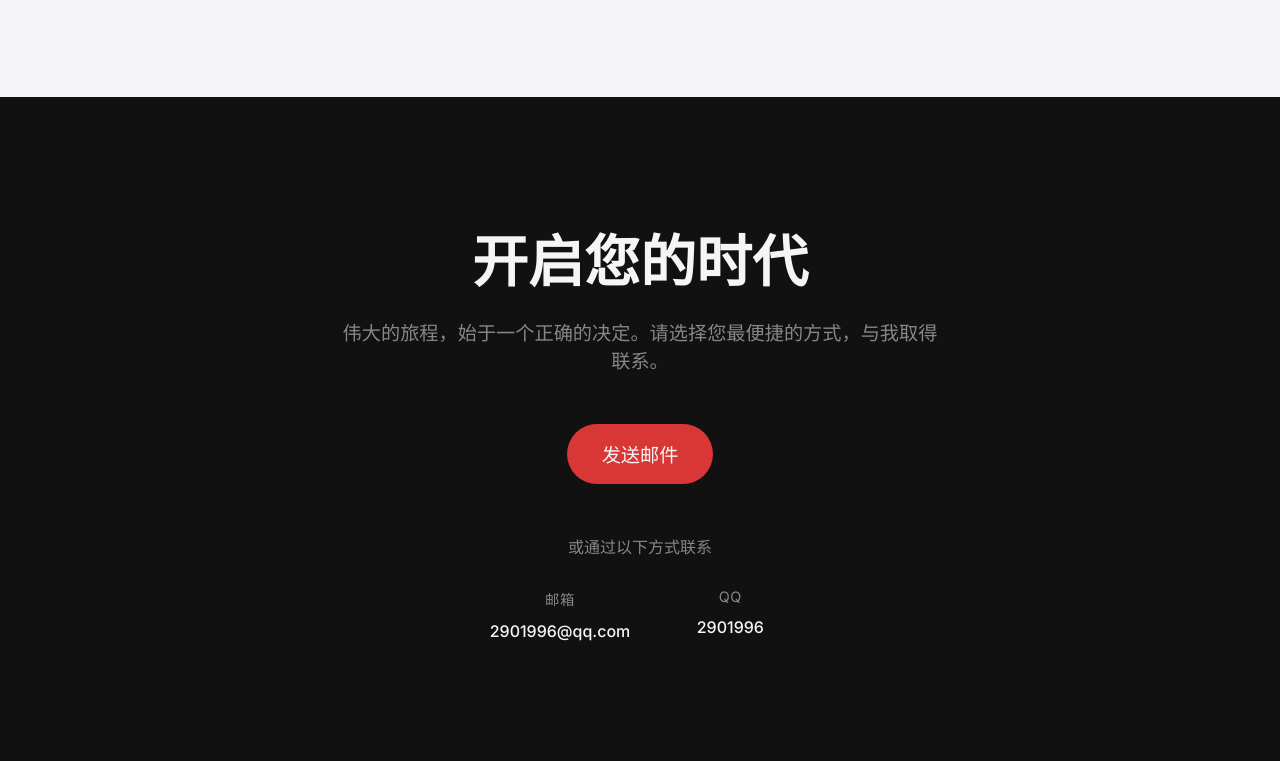
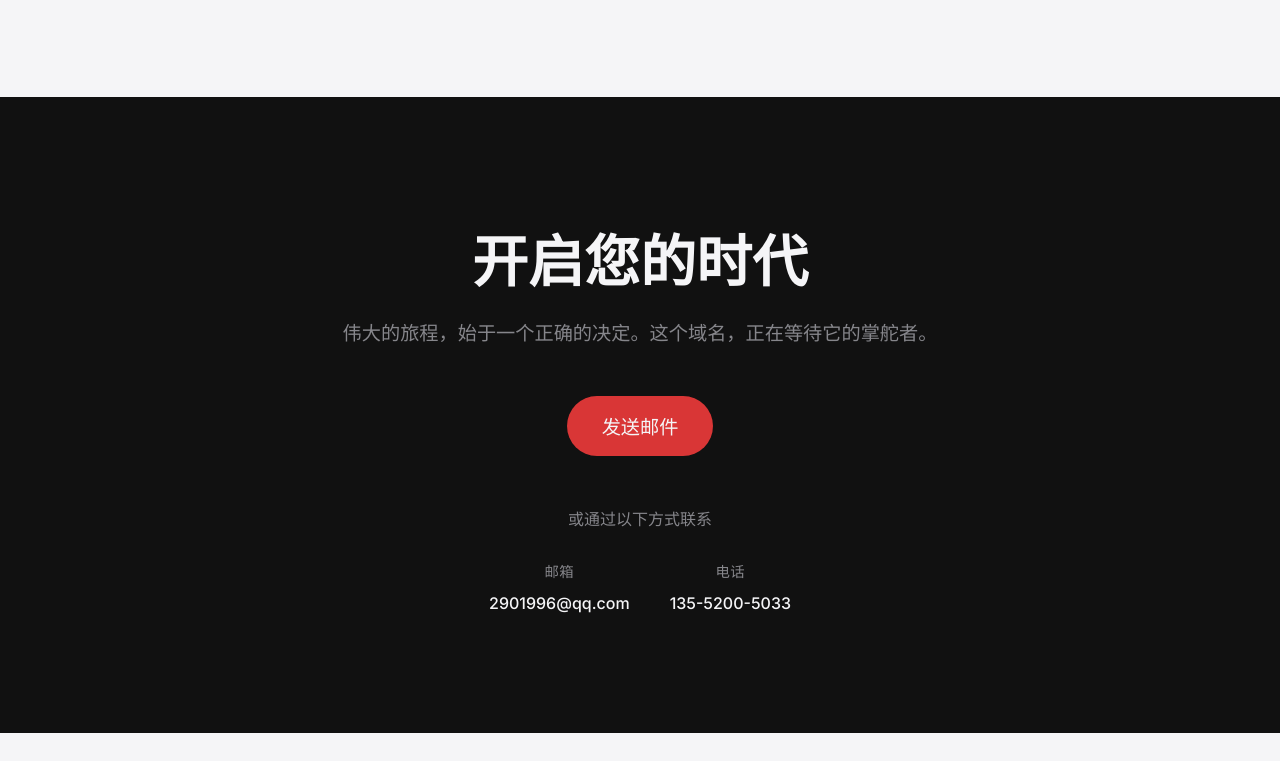
Before and after one commit to LiXingchuan/lixingchuan.github.io, a plain HTML site: page index.html in a window 1280 px wide. Shown: the part 1173-1934 px from the top of the page. After the commit the page ends 1906 px from the top, so only its background shows below. Drawn offline with Linux system fonts and the light colour scheme; a script that the page names is missing.

Commit message:
Update index.html

```diff
--- a/index.html
+++ b/index.html
@@ -5,7 +5,7 @@
 <head>
     <meta charset="UTF-8">
     <meta name="viewport" content="width=device-width, initial-scale=1.0">
-    <title>xixun.com|创造无限喜讯</title>
+    <title>xixun.com | 创造无限喜讯</title>
     <link rel="preconnect" href="https://fonts.googleapis.com">
     <link rel="preconnect" href="https://fonts.gstatic.com" crossorigin>
     <link href="https://fonts.googleapis.com/css2?family=Inter:wght@400;500;600;800&display=swap" rel="stylesheet">
@@ -257,7 +257,7 @@
         <section class="value-section">
             <h2 class="section-title reveal-on-scroll">一个名字，无限可能。</h2>
             <div class="features-grid">
-		    <div class="feature-item reveal-on-scroll">
+			 <div class="feature-item reveal-on-scroll">
                     <h3>寓意驱动未来</h3>
                     <p>“喜讯”——这个名字本身就蕴含着积极、成功和分享的强大能量，能为您的事业注入源源不断的品牌情感价值。</p>
                 </div>
@@ -269,13 +269,12 @@
                     <h3>简洁成就永恒</h3>
                     <p>在信息过载的时代，简洁是最高效的沟通。5字母.com域名是稀缺的数字资产，其价值随着时间的推移而历久弥新。</p>
                 </div>
-
             </div>
         </section>
 
         <section id="contact" class="contact-section">
             <h2 class="section-title reveal-on-scroll">开启您的时代</h2>
-            <p class="section-subtitle reveal-on-scroll">伟大的旅程，始于一个正确的决定。请选择您最便捷的方式，与我取得联系。</p>
+            <p class="section-subtitle reveal-on-scroll">伟大的旅程，始于一个正确的决定。这个域名，正在等待它的掌舵者。</p>
 
             <div class="contact-main-action reveal-on-scroll">
                 <a href="mailto:2901996@qq.com?subject=关于域名 xixun.com 的收购意向" class="email-cta-button">发送邮件</a>
@@ -284,16 +283,18 @@
             <p class="other-options-divider reveal-on-scroll">或通过以下方式联系</p>
 
             <div class="other-contact-methods reveal-on-scroll">
+                <!-- 微信 -->
                 <div class="contact-item">
                     <div class="no-link" title="邮箱：YOUR_WECHAT_ID">
                         <span class="contact-label">邮箱</span>
                         <span class="contact-detail">2901996@qq.com</span>
                     </div>
                 </div>
+                <!-- QQ -->
                 <div class="contact-item">
                     <div class="no-link" title="QQ：YOUR_WECHAT_ID">
-                        <span class="contact-label">QQ</span>
-                        <span class="contact-detail">2901996</span>
+                        <span class="contact-label">电话</span>
+                        <span class="contact-detail">135-5200-5033</span>
                     </div>
                 </div>
             </div>
```
